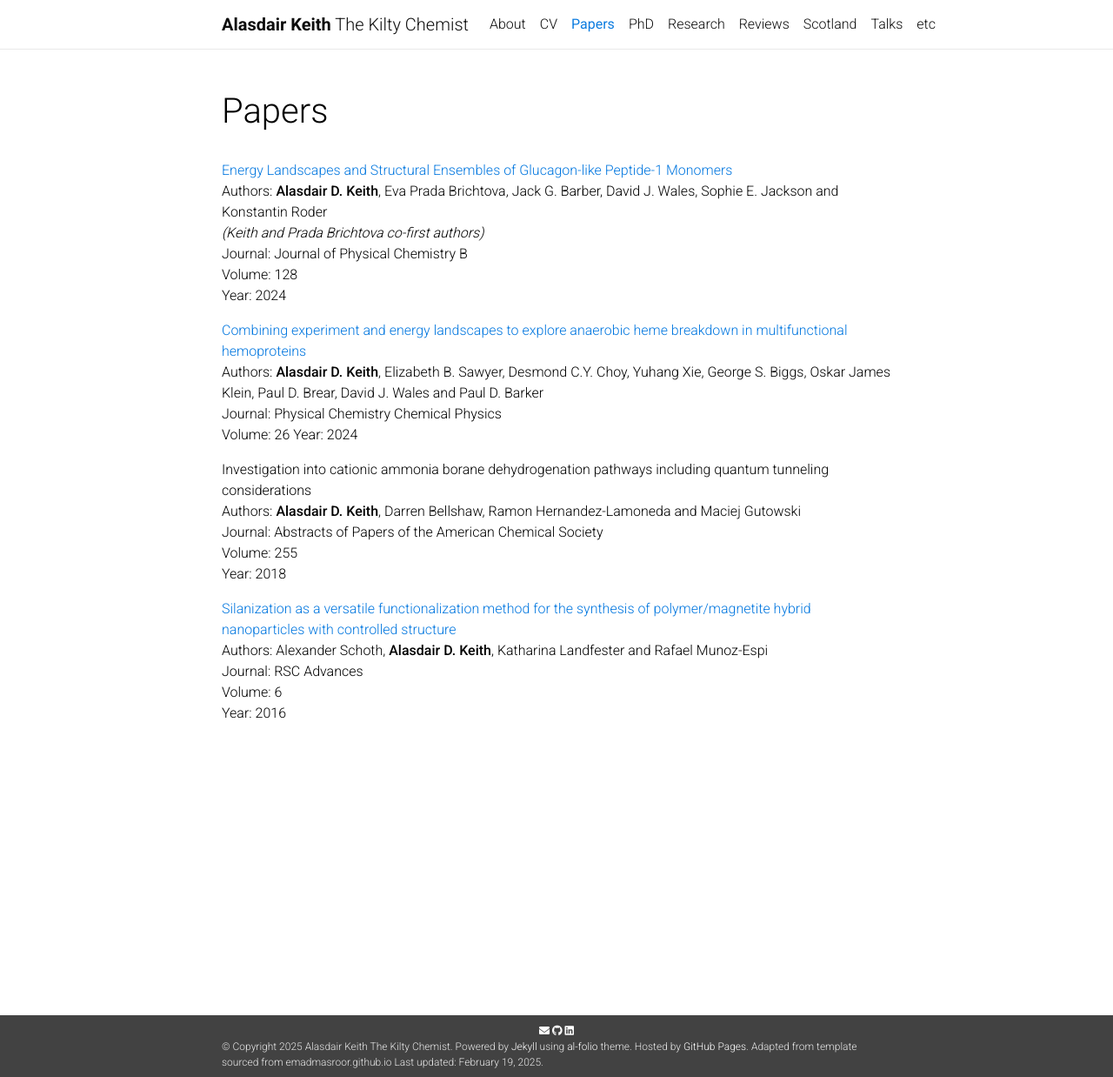
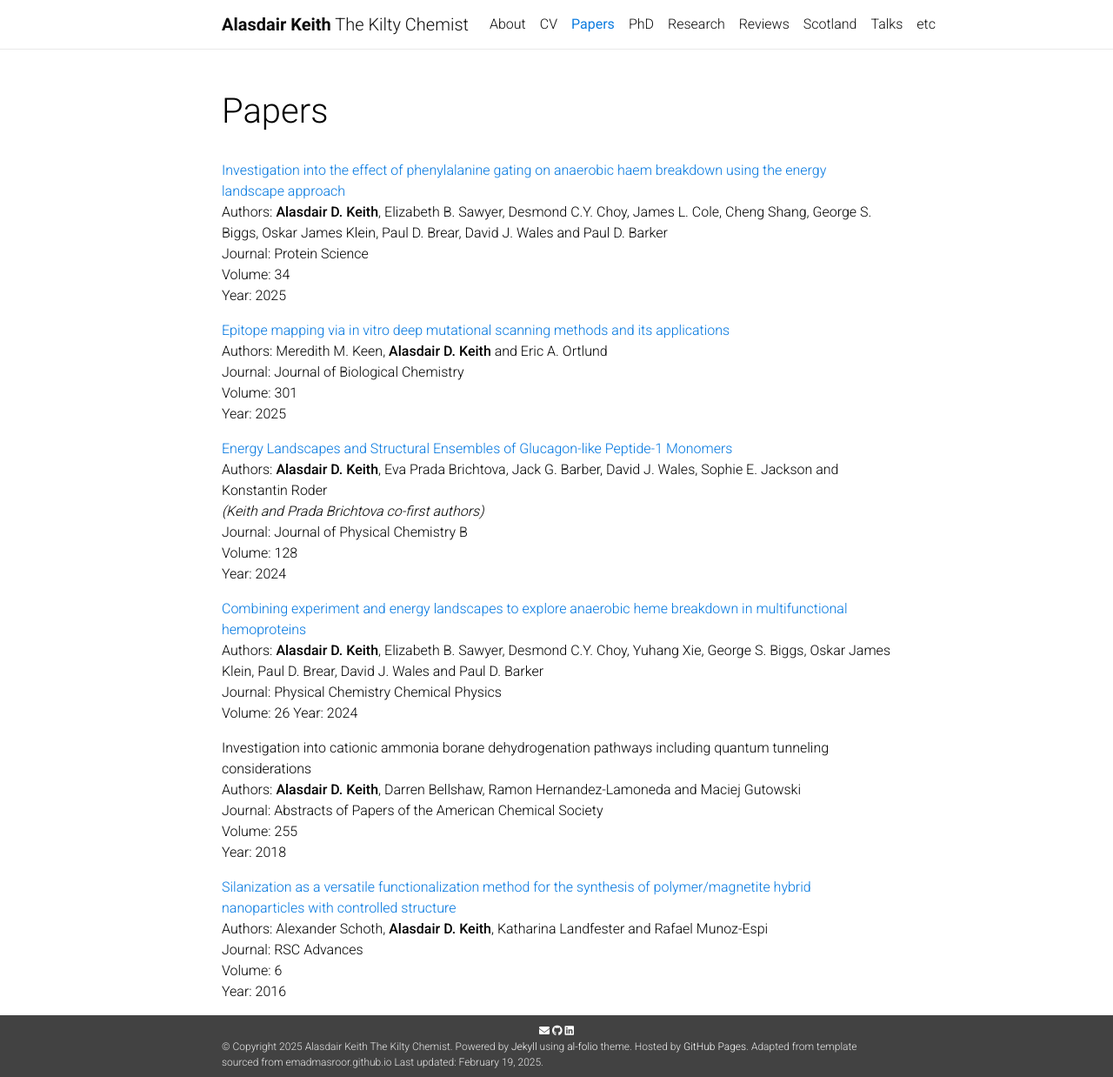
Before and after one commit to AlasdairKeith/AlasdairKeith.github.io, a Jekyll site: the page built from docs/_pages/Papers.md, in a window 1280 px wide and 1238 px high. Shown: the whole window at 87% size. Built offline with Jekyll 4.4.1, drawn with Linux system fonts in a browser that asks for light colours; nearby versions of some CDN libraries; a style sheet for code colours, icons or effects is not loaded.

Commit message:
Update Papers.md

```diff
--- a/docs/_pages/Papers.md
+++ b/docs/_pages/Papers.md
@@ -4,6 +4,18 @@ title: Papers
 permalink: /publications/
 nav: true
 ---
+
+[Investigation into the effect of phenylalanine gating on anaerobic haem breakdown using the energy landscape approach](https://onlinelibrary.wiley.com/doi/full/10.1002/pro.5243)<br>
+Authors: **Alasdair D. Keith**, Elizabeth B. Sawyer, Desmond C.Y. Choy, James L. Cole, Cheng Shang, George S. Biggs, Oskar James Klein, Paul D. Brear, David J. Wales and Paul D. Barker<br>
+Journal: Protein Science<br>
+Volume: 34<br>
+Year: 2025
+
+[Epitope mapping via in vitro deep mutational scanning methods and its applications](https://www.sciencedirect.com/science/article/pii/S0021925824025742?ref=cra_js_challenge&fr=RR-1)<br>
+Authors: Meredith M. Keen, **Alasdair D. Keith** and Eric A. Ortlund<br>
+Journal: Journal of Biological Chemistry<br>
+Volume: 301<br>
+Year: 2025
 
 [Energy Landscapes and Structural Ensembles of Glucagon-like Peptide-1 Monomers](https://pubs.acs.org/doi/10.1021/acs.jpcb.4c01794)<br>
 Authors: **Alasdair D. Keith**, Eva Prada Brichtova, Jack G. Barber, David J. Wales, Sophie E. Jackson and Konstantin Roder<br>
```
